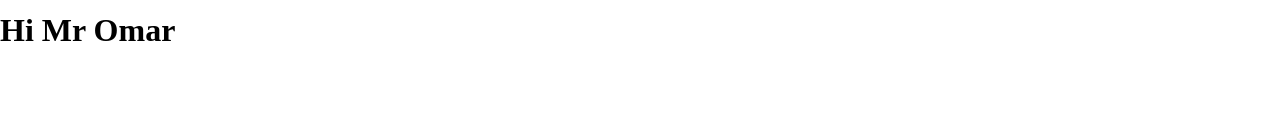
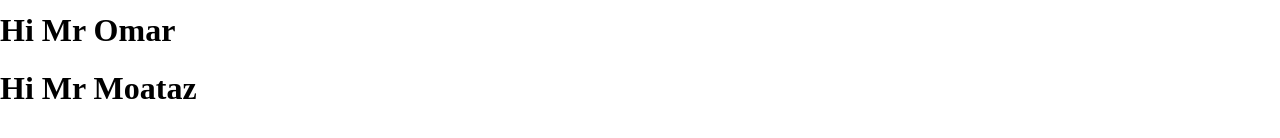
Before and after one commit to mahmoudkhaled9/testproject33, a plain HTML site: page index.html in a window 1280 px wide. Shown: the part 608-746 px from the top of the page. Drawn offline with Linux system fonts and the light colour scheme.

Commit message:
hi moataz

```diff
--- a/index.html
+++ b/index.html
@@ -17,5 +17,6 @@
     <img src="https://www.pngitem.com/pimgs/m/35-350426_profile-icon-png-default-profile-picture-png-transparent.png">
 
     <h1>Hi Mr Omar</h1>
+    <h1>Hi Mr Moataz</h1>
 </body>
 </html>
```
